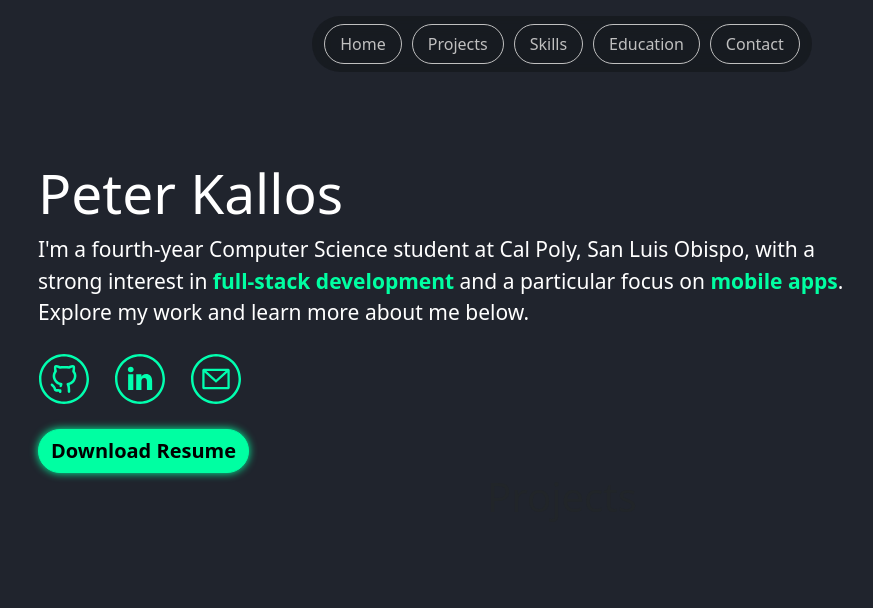
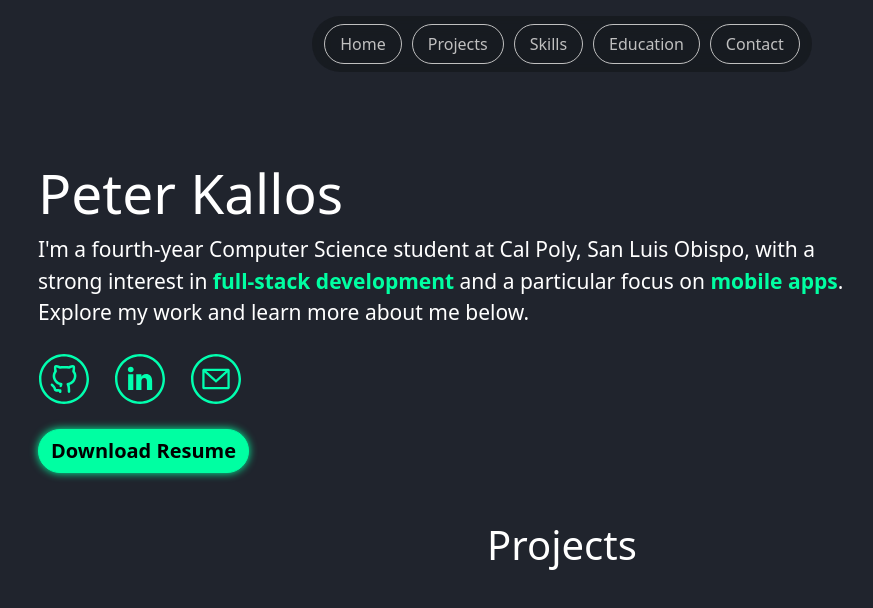
Before and after one commit to KallosP/PortfolioWebsiteImproved, a React (Vite) app in the folder packages/react-frontend/: page / in a window 1280 px wide. Shown: the top 608 px of the page, without its empty margins (78-951 px from the left). Built offline with nearby package versions, Linux system fonts and the light colour scheme.

Commit message:
reorganized css of projects component

```diff
--- a/packages/react-frontend/src/components/Projects.jsx
+++ b/packages/react-frontend/src/components/Projects.jsx
@@ -1,9 +1,12 @@
 //import React from 'react'
 
 function Projects() {
+	const fluidContainerDivClasses = ['container-fluid', 'mt-5'].join(' ')
+	const h1Classes = ['text-secondary', 'text-center'].join(' ')
+
 	return (
-		<div className="container-fluid">
-			<h1 className="text-center">Projects</h1>
+		<div className={fluidContainerDivClasses}>
+			<h1 className={h1Classes}>Projects</h1>
 		</div>
 	)
 }
```
